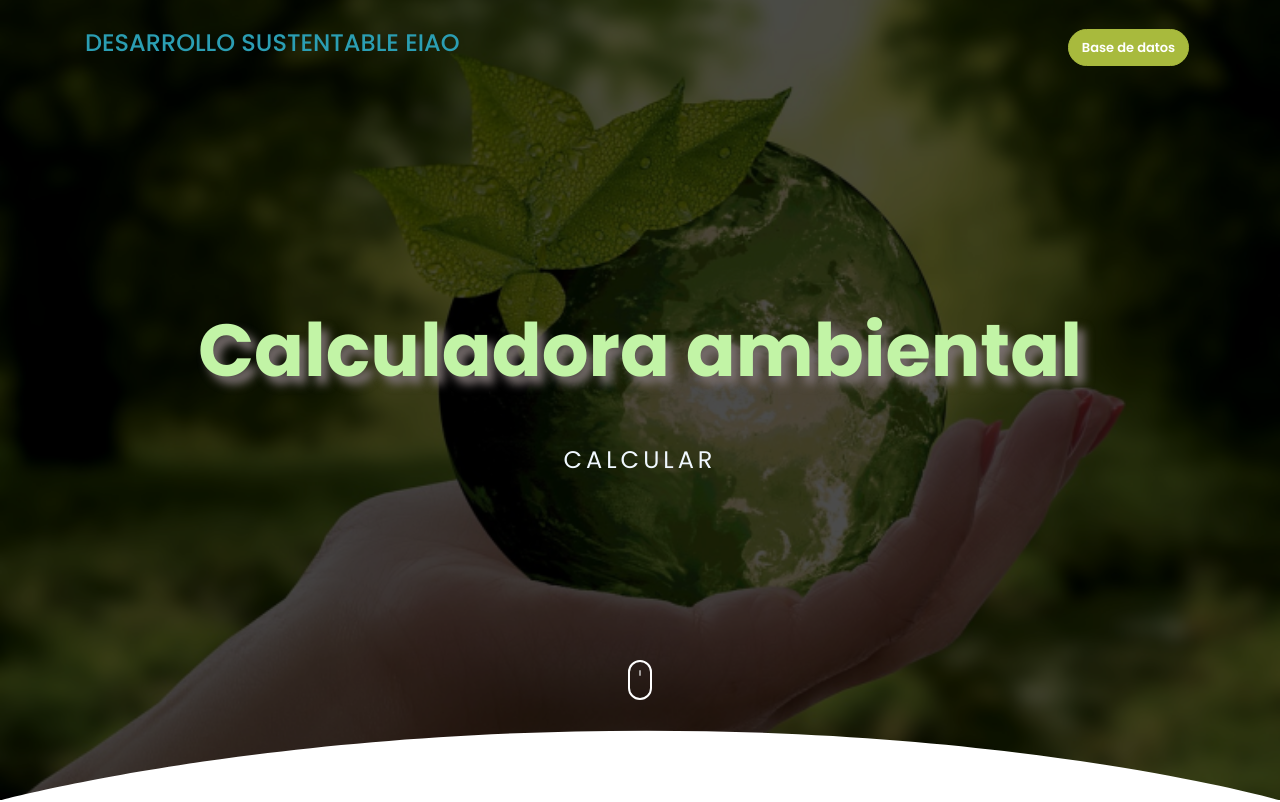
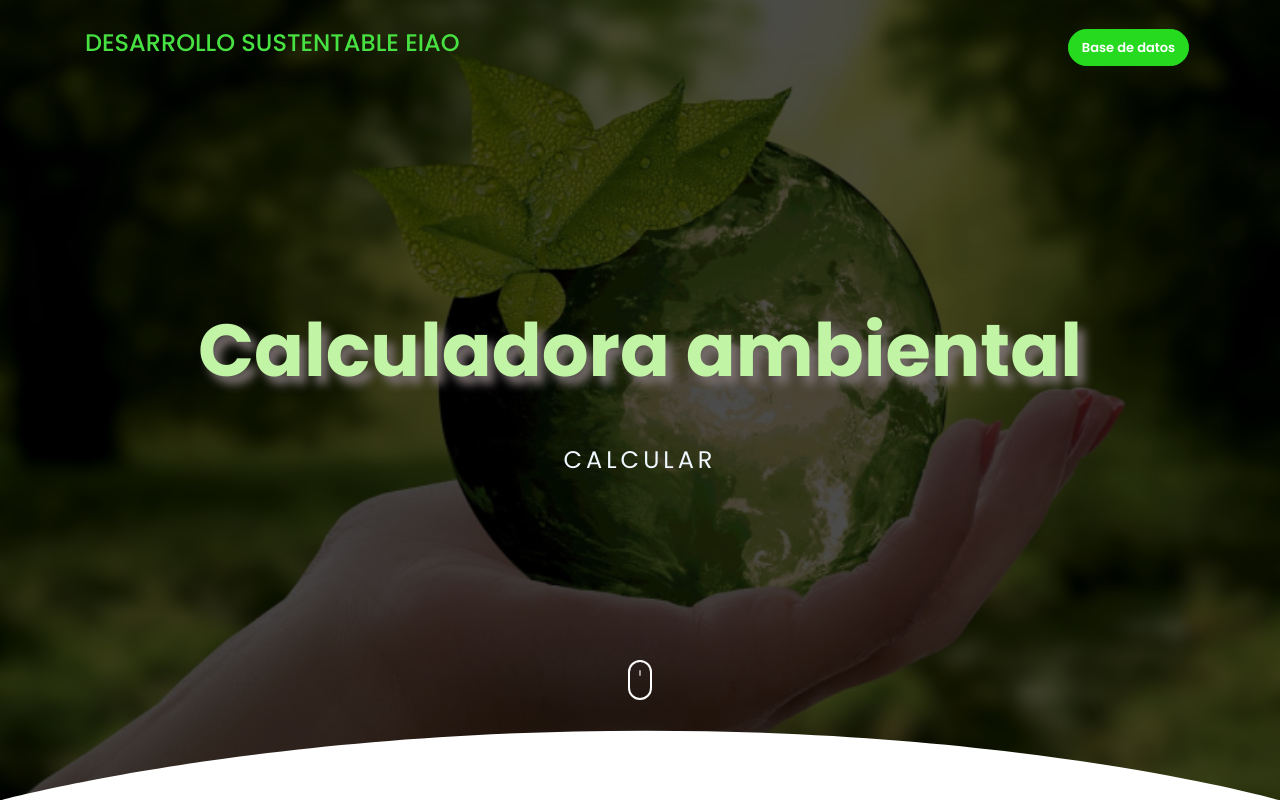
Before and after one commit to Diegogranja3/PROYECTO-WEB, a website: page 6to/index.html in a window 1280 px wide. Shown: the top 802 px of the page. Drawn offline with Linux system fonts and the light colour scheme.

Commit message:
Algo bien, a ver si encuentran el cambio
Espero les guste

```diff
--- a/6to/index.html
+++ b/6to/index.html
@@ -18,7 +18,7 @@
     <nav class="navbar custom-navbar navbar-expand-md navbar-light fixed-top" data-spy="affix" data-offset-top="10">
         <div class="container">
             <a class="navbar-brand" href="#">
-                <h4 class="subtitle" style="color: #2b9eb3;">DESARROLLO SUSTENTABLE EIAO</h4>
+                <h4 class="subtitle" style="color: #48E142;">DESARROLLO SUSTENTABLE EIAO</h4>
             </a>
             <button class="navbar-toggler ml-auto" type="button" data-toggle="collapse" data-target="#navbarSupportedContent" aria-controls="navbarSupportedContent" aria-expanded="false" aria-label="Toggle navigation">
                 <span class="navbar-toggler-icon"></span>
@@ -26,7 +26,7 @@
             <div class="collapse navbar-collapse" id="navbarSupportedContent">
                 <ul class="navbar-nav ml-auto">
                     <li class="nav-item">
-                        <a href="/6to/ciberseguridad/sesiones/controldeasesionadmin.php" class="ml-4 nav-link btn btn-primary btn-sm rounded" style="background-color: #a8ba3d;border-color: #a8ba3d;">Base de datos</a>
+                        <a href="/6to/ciberseguridad/sesiones/controldeasesionadmin.php" class="ml-4 nav-link btn btn-primary btn-sm rounded" style="background-color: #26DB1F;border-color: #26DB1F;">Base de datos</a>
                     </li>
                 </ul>
             </div>
```
